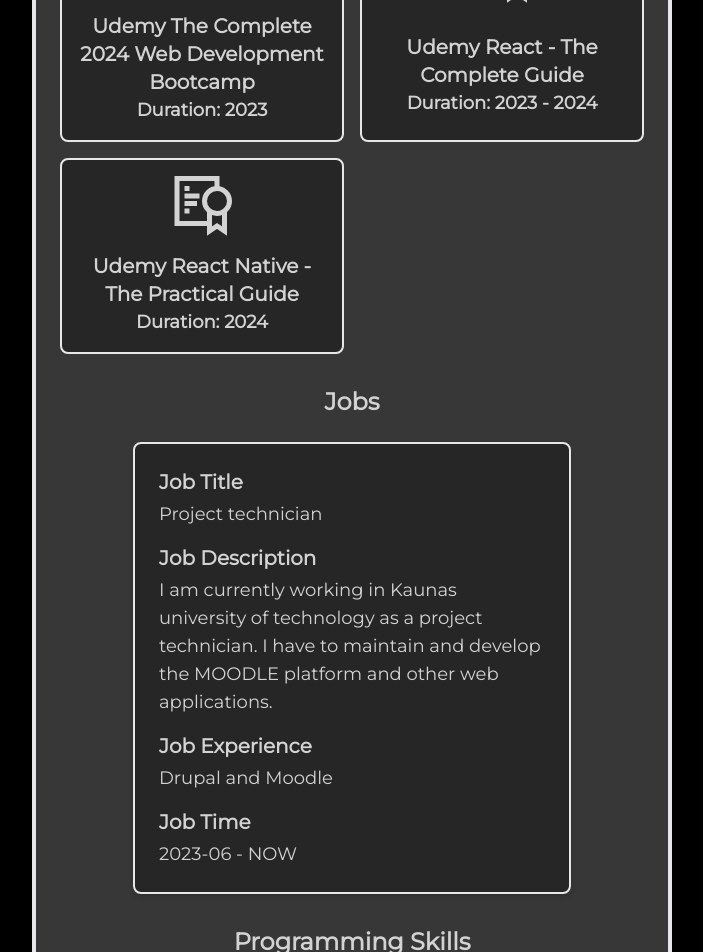
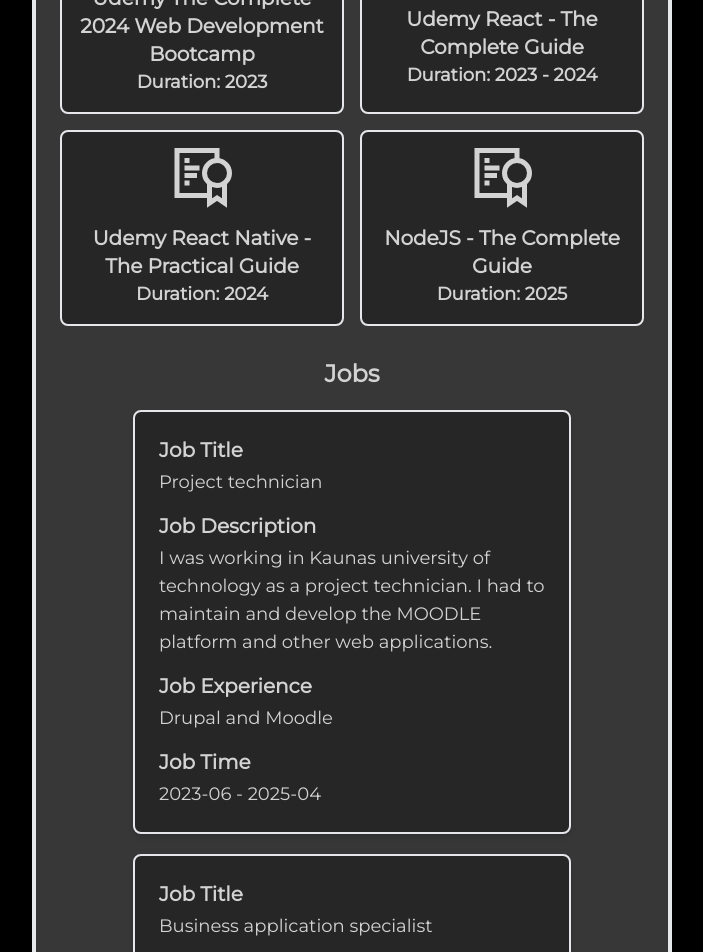
Before and after one commit to justrunis/portfolio, a React (Vite) app: page /about in a window 1280 px wide. Shown: the part 1000-1952 px from the top of the page, without its empty margins (288-991 px from the left). Built offline with nearby package versions, Linux system fonts and the light colour scheme.

Commit message:
updated content

```diff
--- a/src/components/About/Education.jsx
+++ b/src/components/About/Education.jsx
@@ -32,6 +32,11 @@ export default function Education({ delay }) {
       duration: "2024",
       icon: <GrCertificate />,
     },
+    {
+      title: t("about.educationTitle6"),
+      duration: "2025",
+      icon: <GrCertificate />,
+    },
   ];
 
   return (
@@ -44,8 +49,9 @@ export default function Education({ delay }) {
       <h2 className="text-2xl font-bold">{t("about.education")}</h2>
       <div className="grid grid-cols-2 gap-4 mt-4 sm:grid-cols-2">
         {educationItems.map((item, index) => (
-          <div
+          <motion.div
             key={index}
+            whileHover={{ scale: 1.05 }}
             className="flex flex-col items-center justify-around gap-4 bg-base-300 border-2 rounded-lg p-4"
             style={{ maxWidth: "400px" }} // Adjust the max width here
           >
@@ -56,7 +62,7 @@ export default function Education({ delay }) {
                 {t("about.duration")}: {item.duration}
               </p>
             </div>
-          </div>
+          </motion.div>
         ))}
       </div>
     </motion.div>
--- a/src/components/About/Jobs.jsx
+++ b/src/components/About/Jobs.jsx
@@ -1,24 +1,40 @@
 import { motion } from "framer-motion";
 import { useTranslation } from "react-i18next";
 
-export default function Jobs({ delay }) {
+export default function Jobs({ delay = 0 }) {
   const { t } = useTranslation("global");
+
+  const jobs = [
+    {
+      title: "about.jobTitle1",
+      description: "about.jobDescription1",
+      experience: "about.jobExperience1",
+      time: "about.jobTime1",
+    },
+    {
+      title: "about.jobTitle2",
+      description: "about.jobDescription2",
+      experience: "about.jobExperience2",
+      time: "about.jobTime2",
+    },
+  ];
 
   return (
     <motion.div
       initial={{ opacity: 0 }}
       animate={{ opacity: 1 }}
-      transition={{ delay: delay }}
-      className="mt-8 w-full"
+      transition={{ delay }}
+      className="mt-8 w-full flex flex-col items-center justify-around gap-5"
     >
-      <h2 className="text-2xl font-semibold text-center mb-6">
-        {t("about.jobs")}
-      </h2>
+      <h2 className="text-2xl font-semibold text-center">{t("about.jobs")}</h2>
 
+      {jobs.map((job, index) => (
         <motion.div
+          key={index}
           initial={{ opacity: 0 }}
           animate={{ opacity: 1 }}
-        transition={{ delay: 0.2 }}
+          whileHover={{ scale: 1.05 }}
+          transition={{ delay: 0.2 + index * 0.2 }}
           className="flex flex-col items-start bg-base-300 p-6 rounded-lg shadow-md w-full sm:w-3/4 mx-auto border-2"
         >
           <div className="w-full mb-4">
@@ -26,7 +42,7 @@ export default function Jobs({ delay }) {
               {t("about.jobTitle")}
             </h3>
             <p className="text-lg mt-1 text-secondary-content">
-            {t("about.jobTitle1")}
+              {t(job.title)}
             </p>
           </div>
 
@@ -35,7 +51,7 @@ export default function Jobs({ delay }) {
               {t("about.jobDescription")}
             </h3>
             <p className="text-lg mt-1 text-secondary-content">
-            {t("about.jobDescription1")}
+              {t(job.description)}
             </p>
           </div>
 
@@ -44,7 +60,7 @@ export default function Jobs({ delay }) {
               {t("about.jobExperience")}
             </h3>
             <p className="text-lg mt-1 text-secondary-content">
-            {t("about.jobExperience1")}
+              {t(job.experience)}
             </p>
           </div>
 
@@ -52,11 +68,10 @@ export default function Jobs({ delay }) {
             <h3 className="text-xl font-bold text-secondary-content">
               {t("about.jobTime")}
             </h3>
-          <p className="text-lg mt-1 text-secondary-content">
-            {t("about.jobTime1")}
-          </p>
+            <p className="text-lg mt-1 text-secondary-content">{t(job.time)}</p>
           </div>
         </motion.div>
+      ))}
     </motion.div>
   );
 }
--- a/src/components/About/Skills.jsx
+++ b/src/components/About/Skills.jsx
@@ -34,6 +34,7 @@ export default function Skills({ delay }) {
         {skills.map((skill, index) => (
           <motion.div
             key={index}
+            whileHover={{ scale: 1.1 }}
             variants={itemVariants}
             className="flex flex-col items-center bg-base-300 p-4 rounded-lg shadow-md transform transition-transform hover:scale-105"
           >
--- a/src/data/projects.js
+++ b/src/data/projects.js
@@ -388,4 +388,46 @@ export const projects = [
       },
     ],
   },
+  {
+    id: 10,
+    title: "Letter Dash",
+    description: "Fullstack website for finding movies",
+    websiteURL: "",
+    projectImageURL:
+      "https://github.com/justrunis/letter-dash/blob/main/app/assets/splash-icon.png?raw=true",
+    gitHubRepositoryURL: "https://github.com/justrunis/letter-dash",
+    type: "Mobile",
+    keywords: [
+      {
+        id: 1,
+        name: "React Native",
+        icon: "⚛️",
+      },
+      {
+        id: 2,
+        name: "Expo",
+        icon: "🚀",
+      },
+      {
+        id: 3,
+        name: "ExpressJS",
+        icon: "🚀",
+      },
+      {
+        id: 4,
+        name: "MongoDB",
+        icon: "🗄️",
+      },
+      {
+        id: 5,
+        name: "JSON tokens",
+        icon: "🔒",
+      },
+      {
+        id: 6,
+        name: "React Icons",
+        icon: "😀",
+      },
+    ],
+  },
 ];
--- a/src/translations/en/global.json
+++ b/src/translations/en/global.json
@@ -27,11 +27,12 @@
     "projectDescription6": "Web app for finding recipes",
     "projectDescription7": "Simple note taking application",
     "projectDescription8": "Web app for finding products to buy or sell",
-    "projectDescription9": "Fullstack website for finding movies"
+    "projectDescription9": "Fullstack website for finding movies",
+    "projectDescription10": "Mobile app/game built with React Native"
   },
   "about": {
     "title": "About me",
-    "bio": "I am a software developer with a strong interest in building responsive, user-friendly web applications. With experience in both frontend and backend development, I am comfortable working with a variety of technologies and frameworks. I am always eager to learn new things and take on new challenges. I am currently looking for opportunities to work on exciting projects and grow as a professional.",
+    "bio": "I am a software developer with a strong interest in building responsive, user-friendly web applications. With experience in both frontend and backend development, I am comfortable working with a variety of technologies and frameworks. I am always eager to learn new things and take on new challenges.",
     "jobs": "Jobs",
     "jobTitle": "Job Title",
     "jobDescription": "Job Description",
@@ -44,11 +45,16 @@
     "educationTitle3": "Udemy The Complete 2024 Web Development Bootcamp",
     "educationTitle4": "Udemy React - The Complete Guide",
     "educationTitle5": "Udemy React Native - The Practical Guide",
+    "educationTitle6": "NodeJS - The Complete Guide",
     "duration": "Duration",
     "jobTitle1": "Project technician",
-    "jobDescription1": "I am currently working in Kaunas university of technology as a project technician. I have to maintain and develop the MOODLE platform and other web applications.",
+    "jobDescription1": "I was working in Kaunas university of technology as a project technician. I had to maintain and develop the MOODLE platform and other web applications.",
     "jobExperience1": "Drupal and Moodle",
-    "jobTime1": "2023-06 - NOW"
+    "jobTime1": "2023-06 - 2025-04",
+    "jobTitle2": "Business application specialist",
+    "jobDescription2": "Currently i am working as a business application specialist in FESTO. I have to create business apps using SAP, BTP, ABAP and other technologies.",
+    "jobExperience2": "SAP, ABAP, BTP",
+    "jobTime2": "2025-04 - NOW"
   },
   "contact": {
     "title": "Contact me!",
--- a/src/translations/lt/global.json
+++ b/src/translations/lt/global.json
@@ -27,11 +27,12 @@
     "projectDescription6": "Žiniatinklio programa receptams rasti",
     "projectDescription7": "Paprasta užrašų programa",
     "projectDescription8": "Žiniatinklio programa prekių pirkimui ar pardavimui rasti",
-    "projectDescription9": "Fullstack svetainė skirta filmų paieškai"
+    "projectDescription9": "Fullstack svetainė skirta filmų paieškai",
+    "projectDescription10": "Mobilioji programa/žaidimas sukutras su React Native"
   },
   "about": {
     "title": "Apie mane",
-    "bio": "Esu programinės įrangos kūrėjas, turintis didelį susidomėjimą kurti reaguojančias, vartotojui patogias interneto programas. Turiu patirties tiek font-end, tiek back-end kūrimo dalyje ir esu susipažinęs su įvairiomis technologijomis ir struktūromis. Visada noriu mokytis naujų dalykų ir imtis naujų iššūkių. Šiuo metu ieškau galimybių dirbti su įdomiais projektais ir tobulėti kaip profesionalas.",
+    "bio": "Esu programinės įrangos kūrėjas, turintis didelį susidomėjimą kurti reaguojančias, vartotojui patogias interneto programas. Turiu patirties tiek font-end, tiek back-end kūrimo dalyje ir esu susipažinęs su įvairiomis technologijomis ir struktūromis. Visada noriu mokytis naujų dalykų ir imtis naujų iššūkių.",
     "jobs": "Darbo patirtis",
     "jobTitle": "Pareigos",
     "jobDescription": "Darbo aprašymas",
@@ -44,11 +45,16 @@
     "educationTitle3": "Udemy 2024 m. WEB kursas",
     "educationTitle4": "Udemy React - Išsamus vadovas",
     "educationTitle5": "Udemy React Native - Praktinis vadovas",
+    "educationTitle6": "NodeJS - Išsamus vadovas",
     "duration": "Trukmė",
     "jobTitle1": "Projekto technikas",
-    "jobDescription1": "Šiuo metu dirbu Kauno technologijos universitete kaip projekto technikas. Prižiūriu ir plėtoju MOODLE platformą bei kitas interneto programas.",
+    "jobDescription1": "Esu dirbęs Kauno technologijos universitete kaip projekto technikas. Darbė prižiūrėdavau ir plėtojau MOODLE platformą bei kitas interneto programas.",
     "jobExperience1": "Drupal ir Moodle",
-    "jobTime1": "2023-06 - DABAR"
+    "jobTime1": "2023-06 - 2025-04",
+    "jobTitle2": "Verslo Programų Specialistas",
+    "jobDescription2": "Šiuo metu dirbu kaip verslo programų specialistas įmonėje FESTO. Turiu kurti verslo programas naudodamas SAP, BTP, ABAP ir kitas technologijas.",
+    "jobExperience2": "SAP, ABAP, BTP",
+    "jobTime2": "2025-04 - DABAR"
   },
   "contact": {
     "title": "Susisiekite su manimi!",
```
Lines whose indentation alone changed are shown as unchanged.
